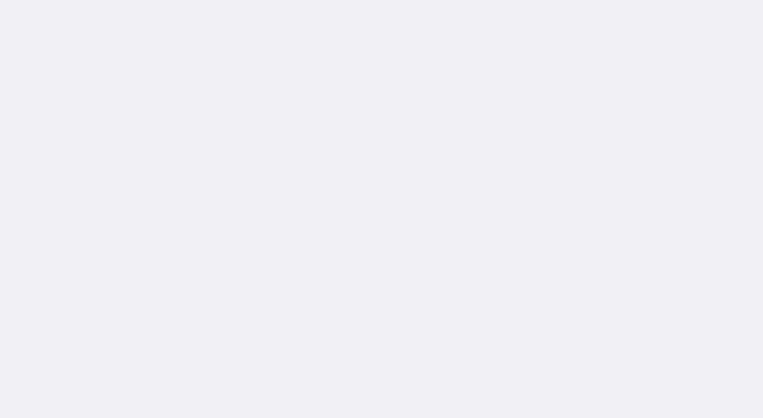
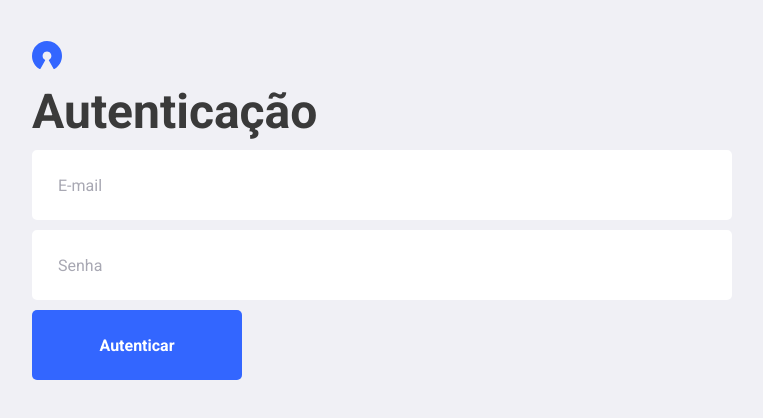
Before and after one commit to MRB-Computer-Vision/web-frontend-admin, a React (Create React App) app: page /auth in a window 1280 px wide. Shown: the top 418 px of the page, without its empty margins (148-911 px from the left). Built offline with nearby package versions, Linux system fonts and the light colour scheme.

Commit message:
implementing style, validation and api call

```diff
--- a/package.json
+++ b/package.json
@@ -10,6 +10,8 @@
     "@types/node": "^12.0.0",
     "@types/react": "^16.9.0",
     "@types/react-dom": "^16.9.0",
+    "axios": "^0.19.2",
+    "polished": "^3.6.3",
     "react": "^16.13.1",
     "react-dom": "^16.13.1",
     "react-router-dom": "^5.1.2",
--- /dev/null
+++ b/src/pages/Auth/index.tsx
@@ -0,0 +1,57 @@
+import React, { useState, FormEvent } from 'react';
+
+import logoImg from '../../assets/img/logo.svg';
+
+import { Title, Logo, Form, Input, Button, Error } from './styles';
+
+import api from '../../services/api';
+
+// tipando componente no formato de funcao
+const Auth: React.FC = () => {
+  const [email, setEmail] = useState('');
+  const [password, setPassword] = useState('');
+  const [inputError, setInputError] = useState('');
+
+  async function handleAuth(event: FormEvent<HTMLFormElement>): Promise<void> {
+    event.preventDefault();
+
+    if (!email || !password) {
+      setInputError('E-mail e Senha são obrigatórios');
+    } else {
+      const params = { email, password };
+      try {
+        const response = await api.post('sessions', params);
+        console.log('response', response.data);
+      } catch (err) {
+        setInputError('Falha na Autenticação');
+      }
+    }
+  }
+
+  return (
+    <>
+      <Logo src={logoImg} alt="Logo" />
+      <Title>Autenticação</Title>
+      <Form onSubmit={handleAuth}>
+        {inputError && <Error>{inputError}</Error>}
+        <Input
+          hasError={!!inputError}
+          placeholder="E-mail"
+          type="email"
+          value={email}
+          onChange={(e) => setEmail(e.target.value)}
+        />
+        <Input
+          hasError={!!inputError}
+          placeholder="Senha"
+          type="password"
+          value={password}
+          onChange={(e) => setPassword(e.target.value)}
+        />
+        <Button type="submit">Autenticar</Button>
+      </Form>
+    </>
+  );
+};
+
+export default Auth;
--- /dev/null
+++ b/src/pages/Auth/styles.ts
@@ -0,0 +1,73 @@
+import styled, { css } from 'styled-components';
+
+import { shade } from 'polished';
+
+export const Logo = styled.img`
+  height: 30px;
+  width: 30px;
+`;
+
+export const Title = styled.h1`
+  font-size: 48px;
+  color: #3a3a3a;
+  max-width: 450px;
+  line-height: 56px;
+  margin-top: 10px;
+`;
+
+export const Form = styled.form`
+  margin-top: 10px;
+  max-width: 700px;
+`;
+
+interface InputProps {
+  hasError: boolean;
+}
+
+export const Input = styled.input<InputProps>`
+  margin-bottom: 10px;
+  display: flex;
+  width: 100%;
+  height: 70px;
+  padding: 0 24px;
+  border: 0;
+  border-radius: 5px 5px 5px 5px;
+  box-sizing: border-box;
+  color: #3a3a3a;
+  border: 2px solid #fff;
+  ${(props) =>
+    props.hasError &&
+    css`
+      border-color: #ff4d4d;
+    `}
+  &::placeholder {
+    color: #a8a8b3;
+  }
+`;
+
+export const Button = styled.button`
+  width: 210px;
+  height: 70px;
+  background: #3366ff;
+  border-radius: 5px 5px 5px 5px;
+  border: 0;
+  color: #fff;
+  font-weight: bold;
+  transition: background-color 0.2s;
+  &:hover {
+    background: ${shade(0.2, '#3366ff')};
+  }
+`;
+
+export const Error = styled.div`
+  display: flex;
+  align-items: center;
+  background-color: #ff4d4d;
+  border-radius: 5px 5px 5px 5px;
+  border: 0;
+  height: 40px;
+  color: #fff;
+  font-weight: bold;
+  padding: 0 24px;
+  margin-bottom: 10px;
+`;
--- a/src/routes/index.tsx
+++ b/src/routes/index.tsx
@@ -3,12 +3,14 @@ import { Switch, Route } from 'react-router-dom';
 
 import Dashboard from '../pages/Dashboard';
 import Site from '../pages/Site';
+import Auth from '../pages/Auth';
 
 const Routes: React.FC = () => (
   <Switch>
     <Route path="/" exact component={Site} />
     <Route path="/site" component={Site} />
     <Route path="/dashboard" component={Dashboard} />
+    <Route path="/auth" component={Auth} />
   </Switch>
 );
 
--- /dev/null
+++ b/src/services/api.ts
@@ -0,0 +1,7 @@
+import axios from 'axios';
+
+const api = axios.create({
+  baseURL: 'http://localhost:3333',
+});
+
+export default api;
```
Also changed, not shown: .eslintrc.json, src/assets/img/logo.svg (added), 1 other file (tests, documents, lock files or other folders).
